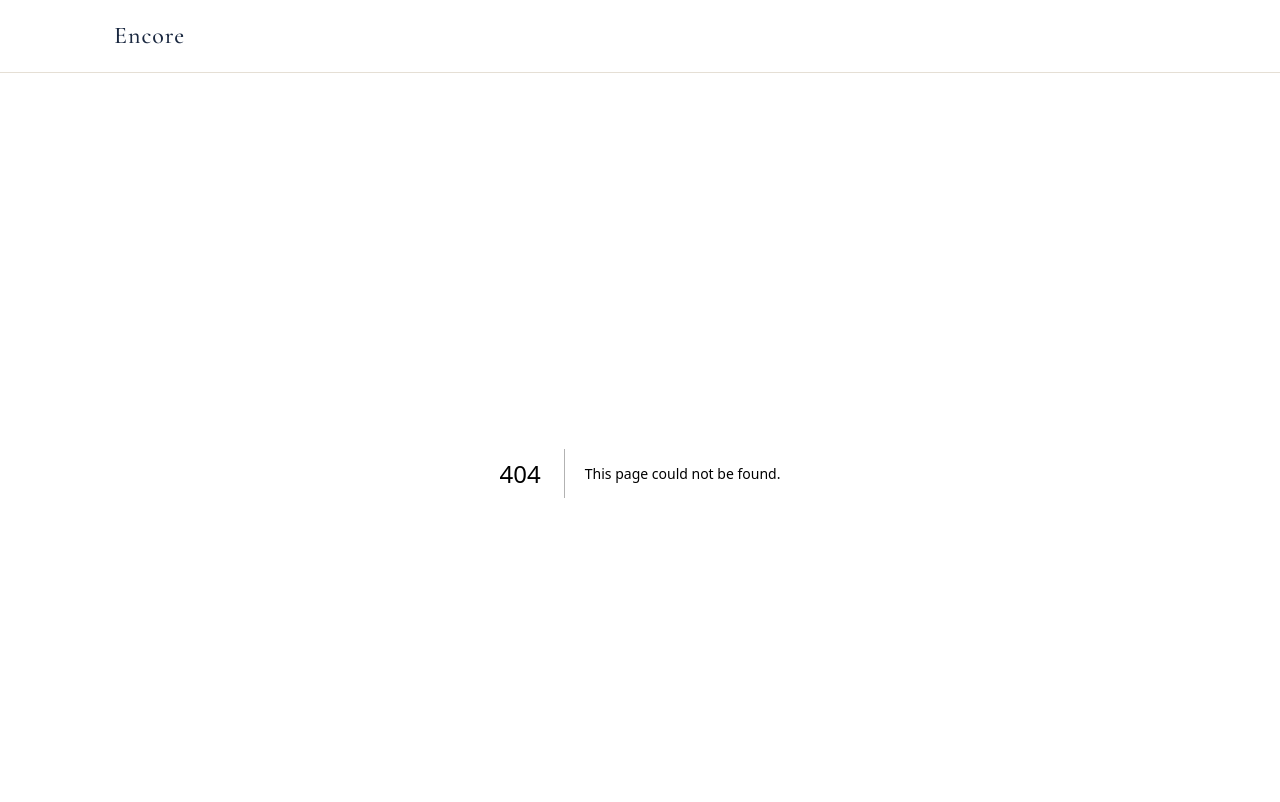
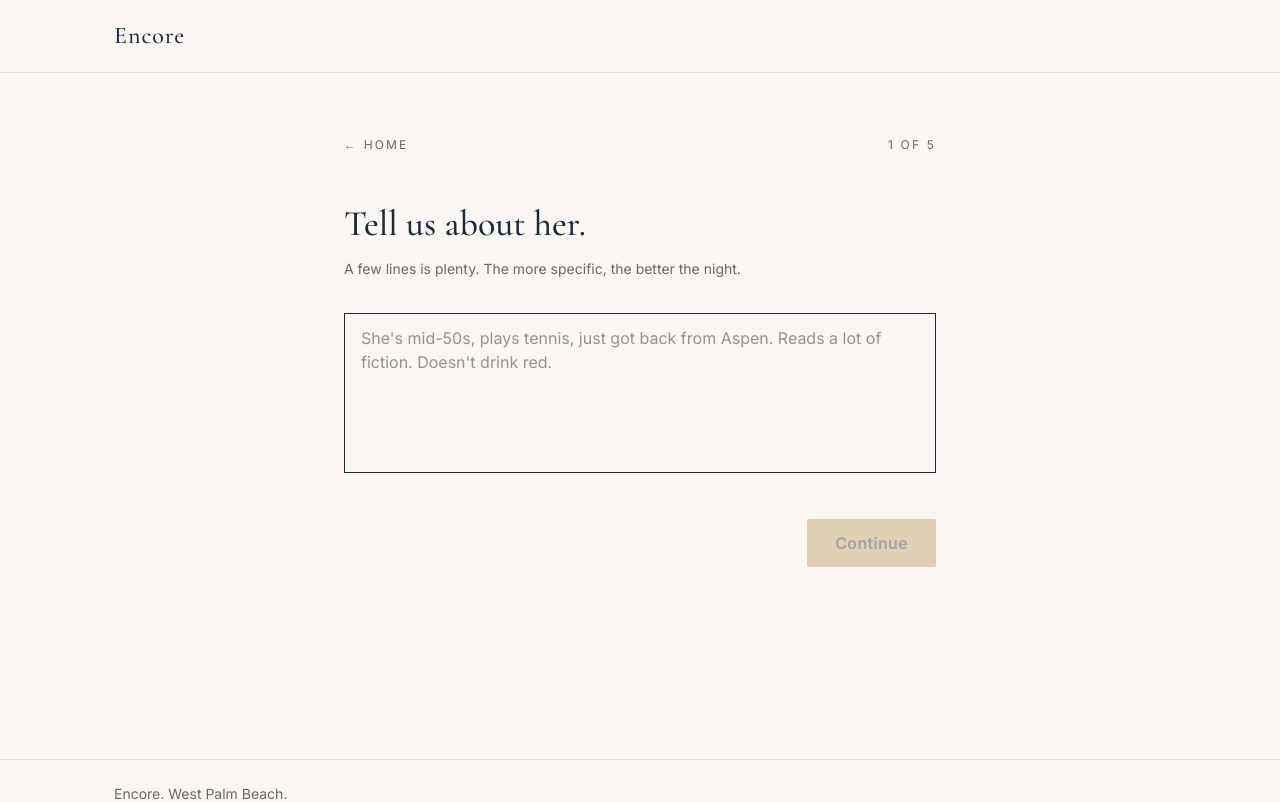
Before and after one commit to jdpalumbo2/encore, a Next.js app: page /plan in a window 1280 px wide. Before the commit this address had no page. Shown: the top 802 px of the page. Built offline with nearby package versions, Linux system fonts and the light colour scheme.

Commit message:
phase 3: intake flow

```diff
--- /dev/null
+++ b/app/api/curate/route.ts
@@ -0,0 +1,10 @@
+import { NextResponse } from "next/server";
+import type { IntakeAnswers, Package } from "@/lib/types";
+
+// Stubbed in Phase 3; real implementation lands in Phase 4.
+export async function POST(req: Request) {
+  const _answers = (await req.json()) as IntakeAnswers;
+  void _answers;
+  const packages: Package[] = [];
+  return NextResponse.json({ packages });
+}
--- /dev/null
+++ b/app/plan/page.tsx
@@ -0,0 +1,271 @@
+"use client";
+
+import { useRouter } from "next/navigation";
+import Link from "next/link";
+import { useState, useTransition } from "react";
+import type { IntakeAnswers } from "@/lib/types";
+import { cn } from "@/lib/cn";
+
+type Vibe = IntakeAnswers["vibe"];
+type Budget = IntakeAnswers["budget"];
+
+const VIBE_OPTIONS: { value: Vibe; label: string; sub: string }[] = [
+  { value: "relaxed", label: "Relaxed dinner", sub: "Easy night, three courses, home before eleven." },
+  { value: "special", label: "Special occasion", sub: "There's a reason on the calendar." },
+  { value: "adventurous", label: "Adventurous", sub: "Something she'll tell her friends about." },
+  { value: "classic", label: "Classic", sub: "Old-world. By the book, in the best sense." },
+];
+
+const BUDGET_OPTIONS: { value: Budget; label: string; sub: string }[] = [
+  { value: "comfortable", label: "Comfortable", sub: "$150 to $250 per person" },
+  { value: "elevated", label: "Elevated", sub: "$250 to $450 per person" },
+  { value: "no-ceiling", label: "No ceiling", sub: "Make it count." },
+];
+
+export default function PlanPage() {
+  const router = useRouter();
+  const [step, setStep] = useState(1);
+  const [pending, startTransition] = useTransition();
+  const [submitting, setSubmitting] = useState(false);
+  const [error, setError] = useState<string | null>(null);
+
+  const [herDescription, setHerDescription] = useState("");
+  const [when, setWhen] = useState("");
+  const [vibe, setVibe] = useState<Vibe | null>(null);
+  const [budget, setBudget] = useState<Budget | null>(null);
+  const [avoid, setAvoid] = useState("");
+
+  const total = 5;
+  const canAdvance =
+    (step === 1 && herDescription.trim().length > 3) ||
+    (step === 2 && when.trim().length > 0) ||
+    (step === 3 && vibe !== null) ||
+    (step === 4 && budget !== null) ||
+    step === 5;
+
+  const next = () => {
+    if (!canAdvance) return;
+    if (step < total) startTransition(() => setStep(step + 1));
+  };
+  const back = () => {
+    if (step > 1) startTransition(() => setStep(step - 1));
+  };
+
+  const submit = async () => {
+    if (!vibe || !budget) return;
+    const answers: IntakeAnswers = {
+      herDescription: herDescription.trim(),
+      when: when.trim(),
+      vibe,
+      budget,
+      avoid: avoid.trim() || undefined,
+    };
+    setSubmitting(true);
+    setError(null);
+    try {
+      sessionStorage.setItem("encore.intake", JSON.stringify(answers));
+      const res = await fetch("/api/curate", {
+        method: "POST",
+        headers: { "Content-Type": "application/json" },
+        body: JSON.stringify(answers),
+      });
+      if (!res.ok) {
+        const body = await res.json().catch(() => ({}));
+        throw new Error(body.error || "Curation failed.");
+      }
+      const data = await res.json();
+      sessionStorage.setItem("encore.packages", JSON.stringify(data.packages));
+      router.push("/results");
+    } catch (e) {
+      setError(e instanceof Error ? e.message : "Something didn't take.");
+      setSubmitting(false);
+    }
+  };
+
+  return (
+    <section className="mx-auto w-full max-w-[640px] px-6 pt-16 pb-24">
+      <div className="flex items-center justify-between font-sans text-xs tracking-[0.18em] uppercase text-text-muted">
+        <div>
+          {step > 1 ? (
+            <button
+              onClick={back}
+              className="hover:text-primary transition-colors"
+              type="button"
+              disabled={submitting}
+            >
+              &larr; Back
+            </button>
+          ) : (
+            <Link href="/" className="hover:text-primary transition-colors">
+              &larr; Home
+            </Link>
+          )}
+        </div>
+        <div>
+          {step} of {total}
+        </div>
+      </div>
+
+      <div
+        key={step}
+        className={cn(
+          "mt-12 transition-opacity duration-200",
+          pending ? "opacity-0" : "opacity-100",
+        )}
+      >
+        {step === 1 && (
+          <Step
+            lead="Tell us about her."
+            sub="A few lines is plenty. The more specific, the better the night."
+          >
+            <textarea
+              autoFocus
+              value={herDescription}
+              onChange={(e) => setHerDescription(e.target.value)}
+              placeholder="She's mid-50s, plays tennis, just got back from Aspen. Reads a lot of fiction. Doesn't drink red."
+              className="w-full min-h-[160px] bg-background border border-hairline px-4 py-3 font-sans text-base text-text placeholder:text-text-muted/70 focus:outline-none focus:border-primary transition-colors resize-none"
+            />
+          </Step>
+        )}
+
+        {step === 2 && (
+          <Step lead="When?" sub="Tomorrow, this weekend, or a date.">
+            <input
+              autoFocus
+              type="text"
+              value={when}
+              onChange={(e) => setWhen(e.target.value)}
+              placeholder="Saturday night"
+              className="w-full bg-background border border-hairline px-4 py-3 font-sans text-base text-text placeholder:text-text-muted/70 focus:outline-none focus:border-primary transition-colors"
+            />
+          </Step>
+        )}
+
+        {step === 3 && (
+          <Step lead="What kind of night?" sub="Pick the one closest to it.">
+            <div className="grid grid-cols-1 sm:grid-cols-2 gap-3">
+              {VIBE_OPTIONS.map((o) => (
+                <button
+                  key={o.value}
+                  type="button"
+                  onClick={() => setVibe(o.value)}
+                  className={cn(
+                    "text-left bg-background border px-5 py-4 transition-colors",
+                    vibe === o.value
+                      ? "border-primary"
+                      : "border-hairline hover:border-text-muted",
+                  )}
+                >
+                  <div className="font-display text-lg text-primary" style={{ fontWeight: 500 }}>
+                    {o.label}
+                  </div>
+                  <div className="font-sans text-sm text-text-muted mt-1">
+                    {o.sub}
+                  </div>
+                </button>
+              ))}
+            </div>
+          </Step>
+        )}
+
+        {step === 4 && (
+          <Step lead="Budget comfort?" sub="Honest answer; we work better with the truth.">
+            <div className="grid grid-cols-1 gap-3">
+              {BUDGET_OPTIONS.map((o) => (
+                <button
+                  key={o.value}
+                  type="button"
+                  onClick={() => setBudget(o.value)}
+                  className={cn(
+                    "text-left bg-background border px-5 py-4 transition-colors flex items-center justify-between gap-4",
+                    budget === o.value
+                      ? "border-primary"
+                      : "border-hairline hover:border-text-muted",
+                  )}
+                >
+                  <div className="font-display text-lg text-primary" style={{ fontWeight: 500 }}>
+                    {o.label}
+                  </div>
+                  <div className="font-sans text-sm text-text-muted">{o.sub}</div>
+                </button>
+              ))}
+            </div>
+          </Step>
+        )}
+
+        {step === 5 && (
+          <Step
+            lead="Anything to avoid?"
+            sub="Optional. Dietary stuff, mobility, things she doesn't want to talk about."
+          >
+            <textarea
+              autoFocus
+              value={avoid}
+              onChange={(e) => setAvoid(e.target.value)}
+              placeholder="No oysters. Not crazy about loud rooms."
+              className="w-full min-h-[120px] bg-background border border-hairline px-4 py-3 font-sans text-base text-text placeholder:text-text-muted/70 focus:outline-none focus:border-primary transition-colors resize-none"
+            />
+          </Step>
+        )}
+      </div>
+
+      {error && (
+        <p className="mt-6 font-sans text-sm text-[#8C2A1F]">{error}</p>
+      )}
+
+      <div className="mt-10 flex items-center justify-end">
+        {step < total ? (
+          <button
+            type="button"
+            onClick={next}
+            disabled={!canAdvance}
+            className={cn(
+              "inline-flex items-center justify-center bg-brass text-primary px-7 py-3 font-sans font-semibold tracking-[0.02em] transition-colors",
+              canAdvance ? "hover:bg-[#A8884A]" : "opacity-40 cursor-not-allowed",
+            )}
+            style={{ borderRadius: "2px" }}
+          >
+            Continue
+          </button>
+        ) : (
+          <button
+            type="button"
+            onClick={submit}
+            disabled={submitting}
+            className={cn(
+              "inline-flex items-center justify-center bg-brass text-primary px-7 py-3 font-sans font-semibold tracking-[0.02em] transition-colors",
+              submitting ? "opacity-60 cursor-wait" : "hover:bg-[#A8884A]",
+            )}
+            style={{ borderRadius: "2px" }}
+          >
+            {submitting ? "Curating..." : "Curate the evening"}
+          </button>
+        )}
+      </div>
+    </section>
+  );
+}
+
+function Step({
+  lead,
+  sub,
+  children,
+}: {
+  lead: string;
+  sub?: string;
+  children: React.ReactNode;
+}) {
+  return (
+    <div>
+      <h2 className="font-display text-3xl sm:text-4xl text-primary leading-tight" style={{ fontWeight: 500 }}>
+        {lead}
+      </h2>
+      {sub && (
+        <p className="font-sans text-sm text-text-muted mt-3 leading-relaxed">
+          {sub}
+        </p>
+      )}
+      <div className="mt-8">{children}</div>
+    </div>
+  );
+}
```
